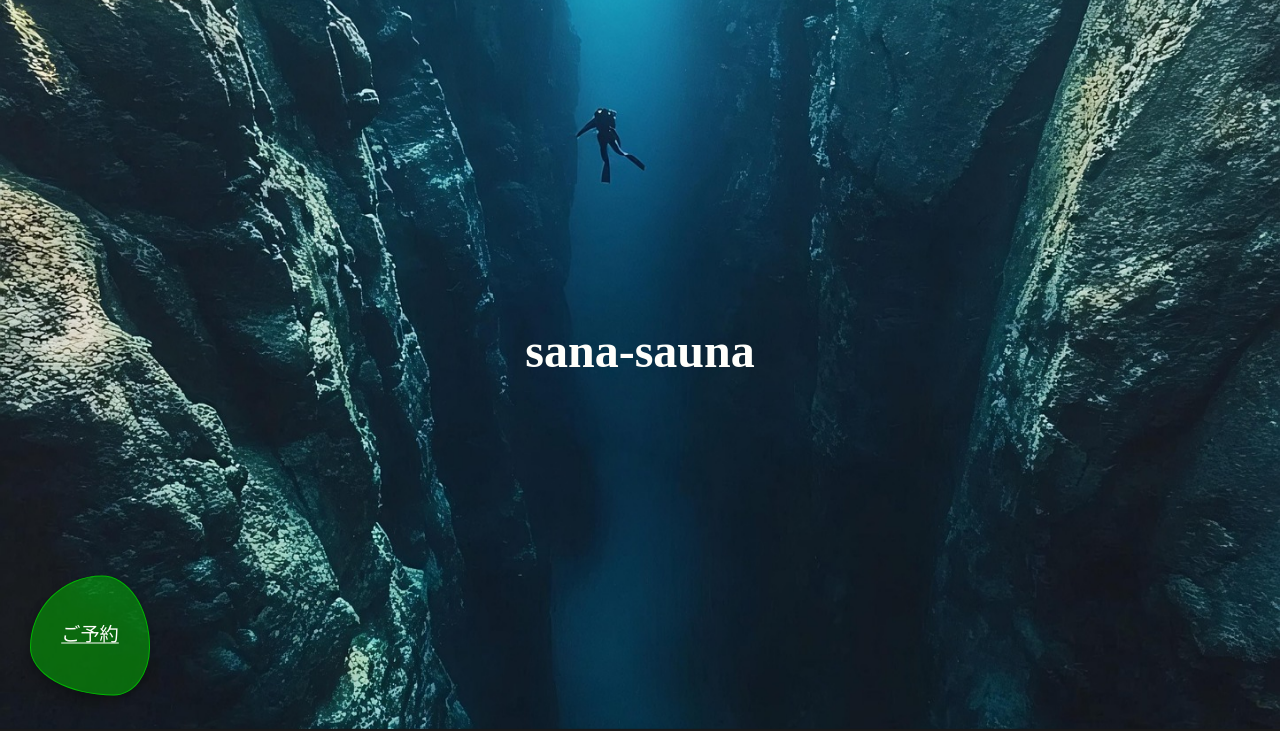
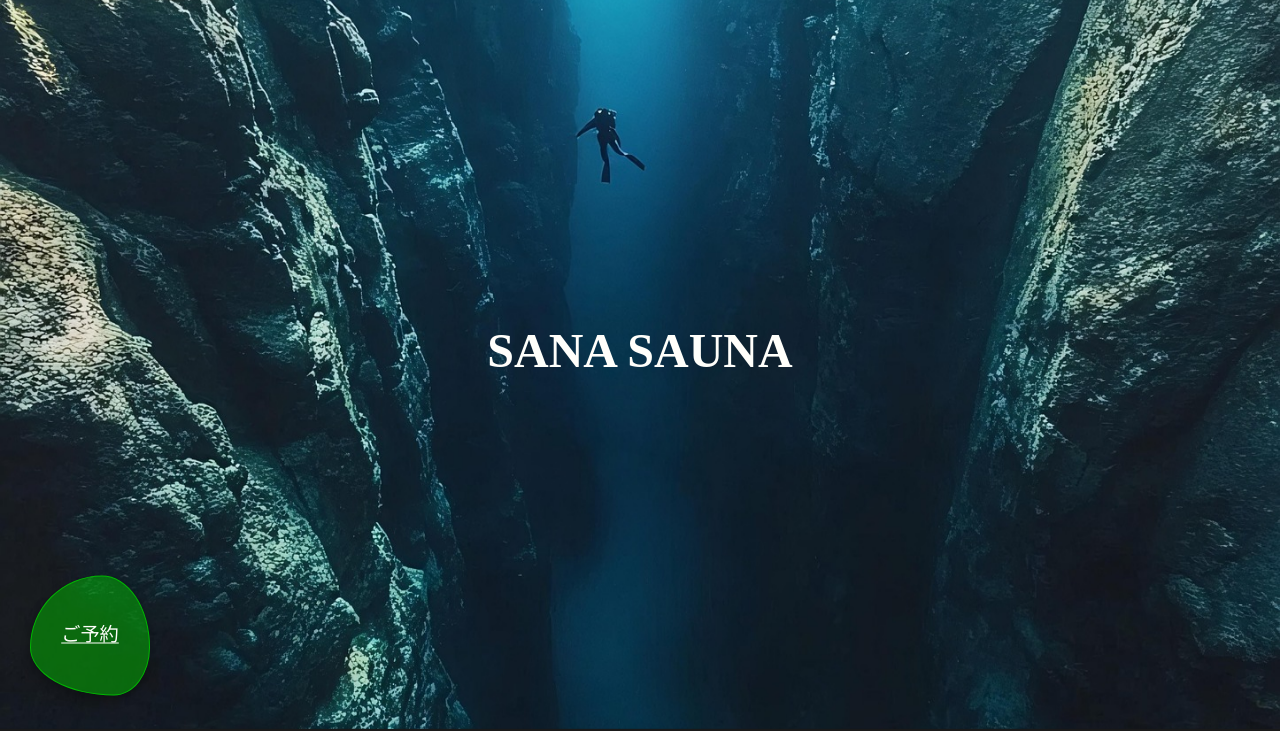
Before and after one commit to shingoabe182/sana-sauna, a plain HTML site: page index.html in a window 1280 px wide. Shown: the part 71-802 px from the top of the page. Drawn offline with nearby package versions, Linux system fonts and the light colour scheme.

Commit message:
Change hero h1 text to uppercase SANA SAUNA

```diff
--- a/index.html
+++ b/index.html
@@ -48,7 +48,7 @@
     <main>
         <!-- メインビジュアル -->
         <section id="hero">
-            <h1 data-aos="fade-in" data-aos-duration="3000">sana-sauna</h1>
+            <h1 data-aos="fade-in" data-aos-duration="3000">SANA SAUNA</h1>
             <a href="#usage" class="hero-reserve-button btn--primary animate-fuwafuwa" data-aos="fade-in" data-aos-duration="1000">ご予約</a>
         </section>
 
```
